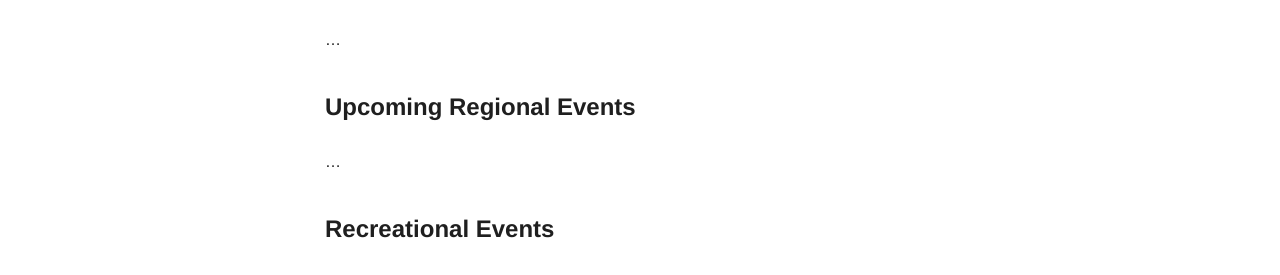
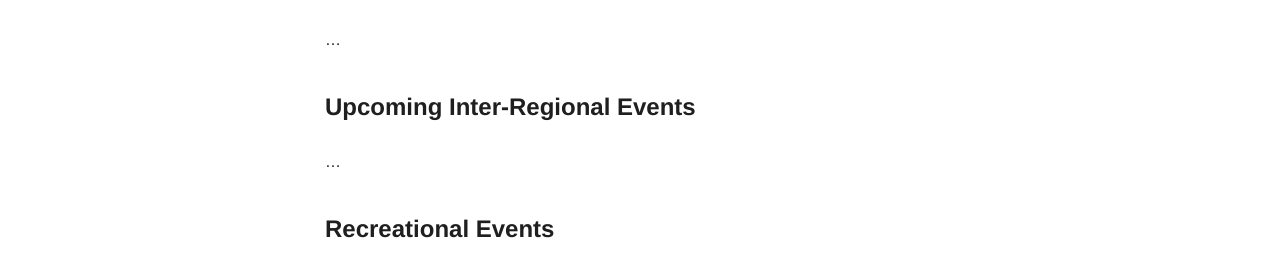
Before and after one commit to floshin/acrolib, a Jekyll site: the page built from calendar.md, in a window 1280 px wide and 900 px high, scrolled down 2779 px. Shown: the part 426-701 px from the top of the window. Built offline with Jekyll 4.4.1, drawn with Linux system fonts in a browser that asks for light colours; our own code applies the rules of GitHub Pages for plain Markdown files.

Commit message:
Update calendar.md

```diff
--- a/calendar.md
+++ b/calendar.md
@@ -113,7 +113,7 @@ How to contribute? It is very easy to contribute. Just add your own competition
 ...
 
 
-## Upcoming Regional Events
+## Upcoming Inter-Regional Events
 
 ...
 
```
